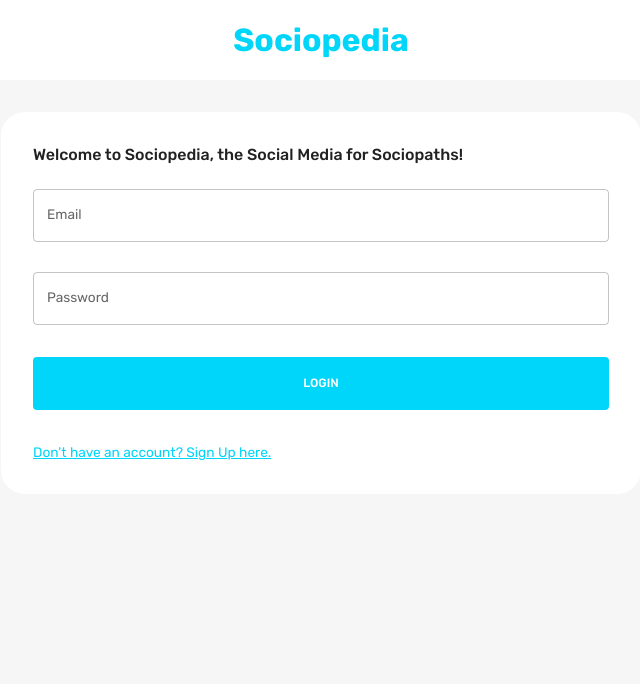
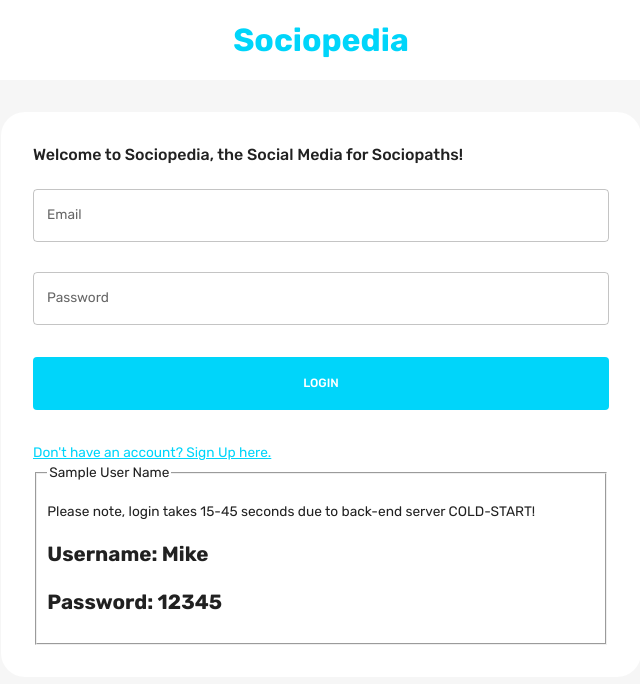
Before and after one commit to mike-rambil/Sociopedia, a React (Create React App) app in the folder client/: page / in a window 1280 px wide. Shown: the top 684 px of the page, without its empty margins (319-959 px from the left). Built offline with nearby package versions, Linux system fonts and the light colour scheme.

Commit message:
Added Form Warning

```diff
--- a/client/src/scenes/loginPage/index.jsx
+++ b/client/src/scenes/loginPage/index.jsx
@@ -28,6 +28,15 @@ const LoginPage = () => {
           Welcome to Sociopedia, the Social Media for Sociopaths!
         </Typography>
         <Form />
+        <fieldset>
+          <legend>Sample User Name</legend>
+          <p>
+            Please note, login takes 15-45 seconds due to back-end server
+            COLD-START!{' '}
+          </p>
+          <h2>Username: Mike </h2>
+          <h2>Password: 12345 </h2>
+        </fieldset>
       </Box>
     </Box>
   );
```
